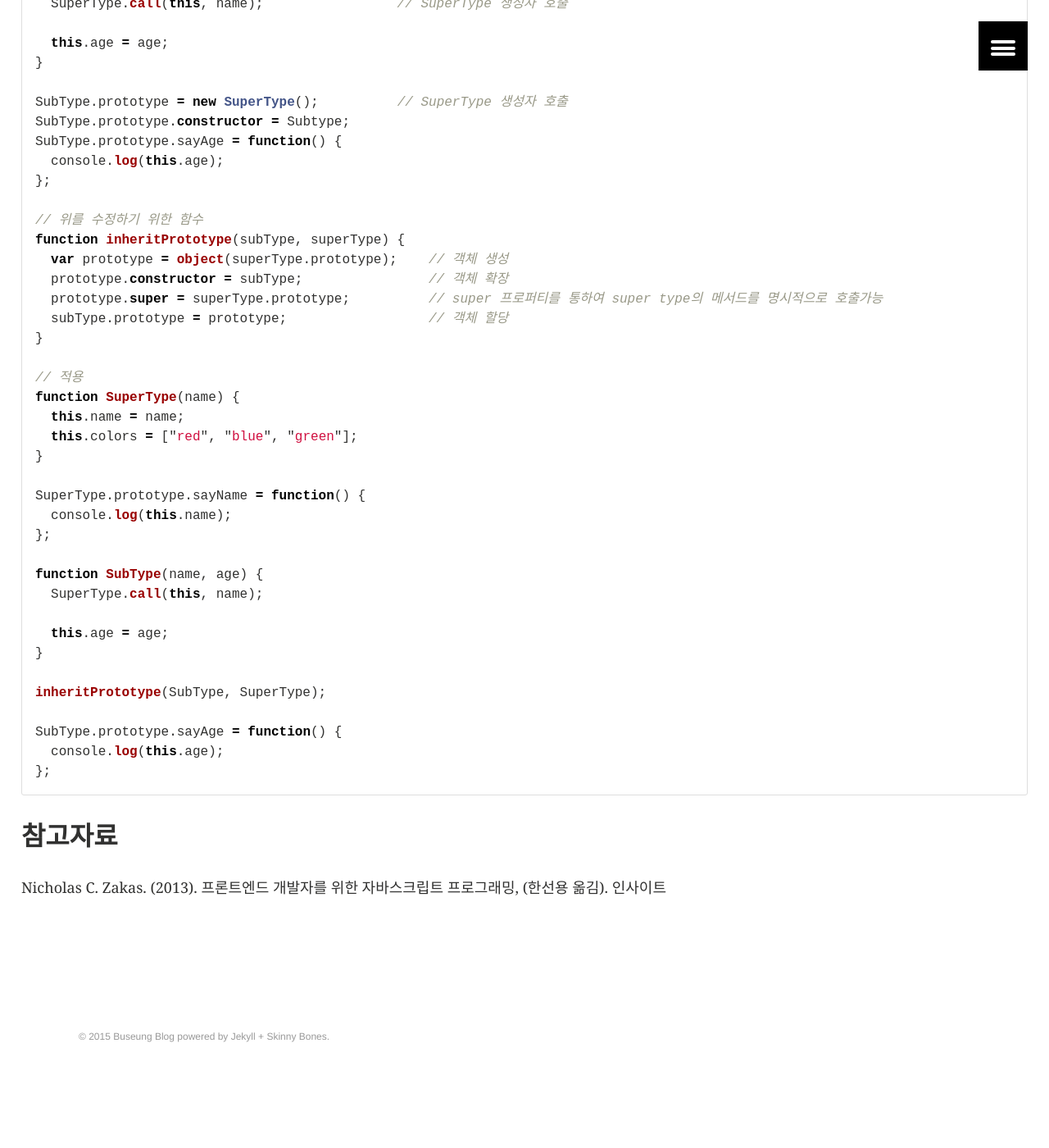
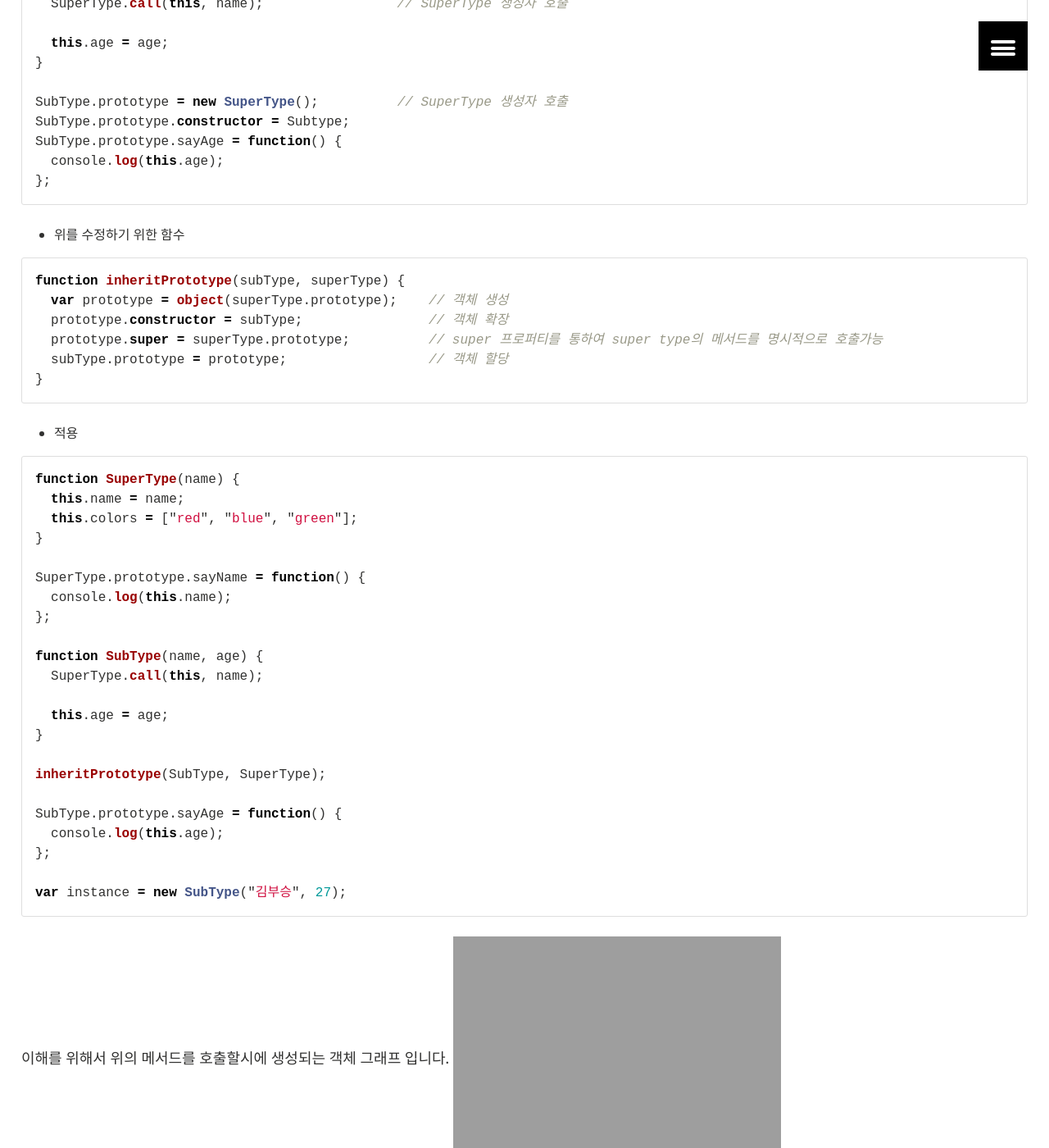
Before and after one commit to kbs0327/blog, a Jekyll site: the page built from _posts/2015-03-05-object-oriented-programming-in-javascript.markdown, in a window 1280 px wide and 1400 px high, scrolled down 22556 px. Shown: the whole window at 82% size. Built offline with Jekyll 4.4.1, drawn with Linux system fonts in a browser that asks for light colours; before the commit the page ends 23906 px from its top, so only the background shows below that.

Commit message:
사진 설명 추가

```diff
--- a/_posts/2015-03-05-object-oriented-programming-in-javascript.markdown
+++ b/_posts/2015-03-05-object-oriented-programming-in-javascript.markdown
@@ -884,16 +884,21 @@ SubType.prototype.constructor = Subtype;
 SubType.prototype.sayAge = function() {
   console.log(this.age);
 };
+{% endhighlight %}
 
-// 위를 수정하기 위한 함수
+
+ - 위를 수정하기 위한 함수
+{% highlight js %}
 function inheritPrototype(subType, superType) {
   var prototype = object(superType.prototype);    // 객체 생성
   prototype.constructor = subType;                // 객체 확장
   prototype.super = superType.prototype;          // super 프로퍼티를 통하여 super type의 메서드를 명시적으로 호출가능
   subType.prototype = prototype;                  // 객체 할당
 }
+{% endhighlight %}
 
-// 적용
+ - 적용
+{% highlight js %}
 function SuperType(name) {
   this.name = name;
   this.colors = ["red", "blue", "green"];
@@ -914,7 +919,12 @@ inheritPrototype(SubType, SuperType);
 SubType.prototype.sayAge = function() {
   console.log(this.age);
 };
+
+var instance = new SubType("김부승", 27);
 {% endhighlight %}
+
+이해를 위해서 위의 메서드를 호출할시에 생성되는 객체 그래프 입니다.
+<img src="http://kbs0327.github.io/blog/images/javascript_ingeritance.jpg">
 
 ##참고자료
 Nicholas C. Zakas. (2013). 프론트엔드 개발자를 위한 자바스크립트 프로그래밍, (한선용 옮김). 인사이트
```
Also changed, not shown: images/javascript_inheritance.jpg (added).
